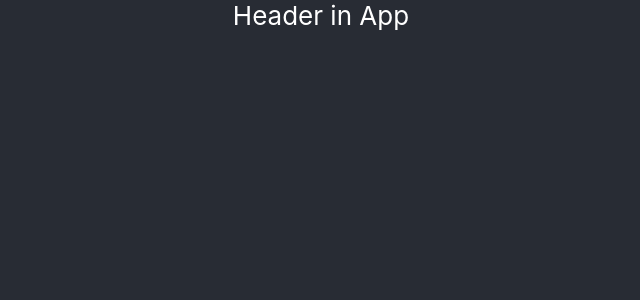
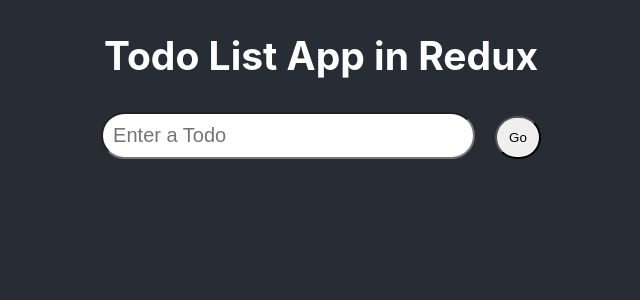
Before and after one commit to mainlyetcetera/todos-redux, a React (Create React App) app: page / in a window 1280 px wide. Shown: the top 300 px of the page, without its empty margins (319-959 px from the left). Built offline with nearby package versions, Linux system fonts and the light colour scheme.

Commit message:
Build basic form

```diff
--- a/src/App.js
+++ b/src/App.js
@@ -4,7 +4,18 @@ const App = () => {
   return (
     <div className="App">
       <header className="App-header">
-        Header in App
+        <h2>Todo List App in Redux</h2>
+        <form>
+          <input
+            placeholder='Enter a Todo'
+          />
+          <button
+            type='submit'
+            className='submit'
+          >
+            Go
+          </button>
+        </form>
       </header>
     </div>
   )
```
